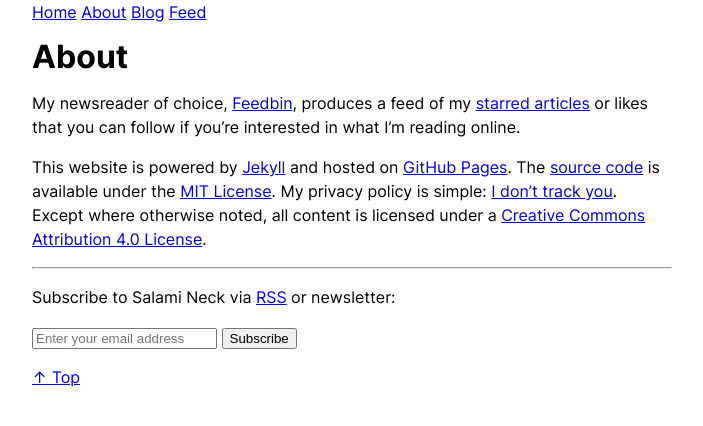
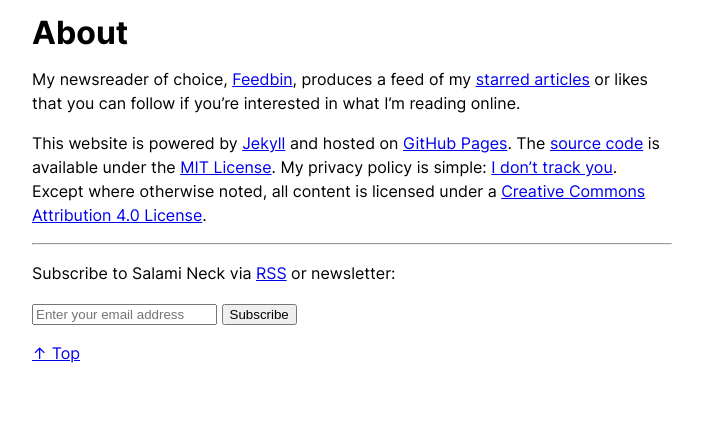
Before and after one commit to ajpwalser/ajpwalser.github.io, a Jekyll site: the page built from _posts/2021-07-09-about.md, in a window 1280 px wide. Shown: the top 426 px of the page, without its empty margins (288-991 px from the left). Built offline with Jekyll 4.4.1, drawn with Linux system fonts in a browser that asks for light colours.

Commit message:
Update default.html

```diff
--- a/_layouts/default.html
+++ b/_layouts/default.html
@@ -10,12 +10,6 @@
 </head>
 <body>
    <div class="container">
-      <nav>
-      <a class="nav-button" href="/">Home</a>
-      <a class="nav-button" href="/about">About</a>
-      <a class="nav-button" href="/blog">Blog</a>
-      <a class="nav-button" href="/feed.xml">Feed</a>
-      </nav>
    <header>
       <h1>{{ page.title }}</h1>
    </header>
```
